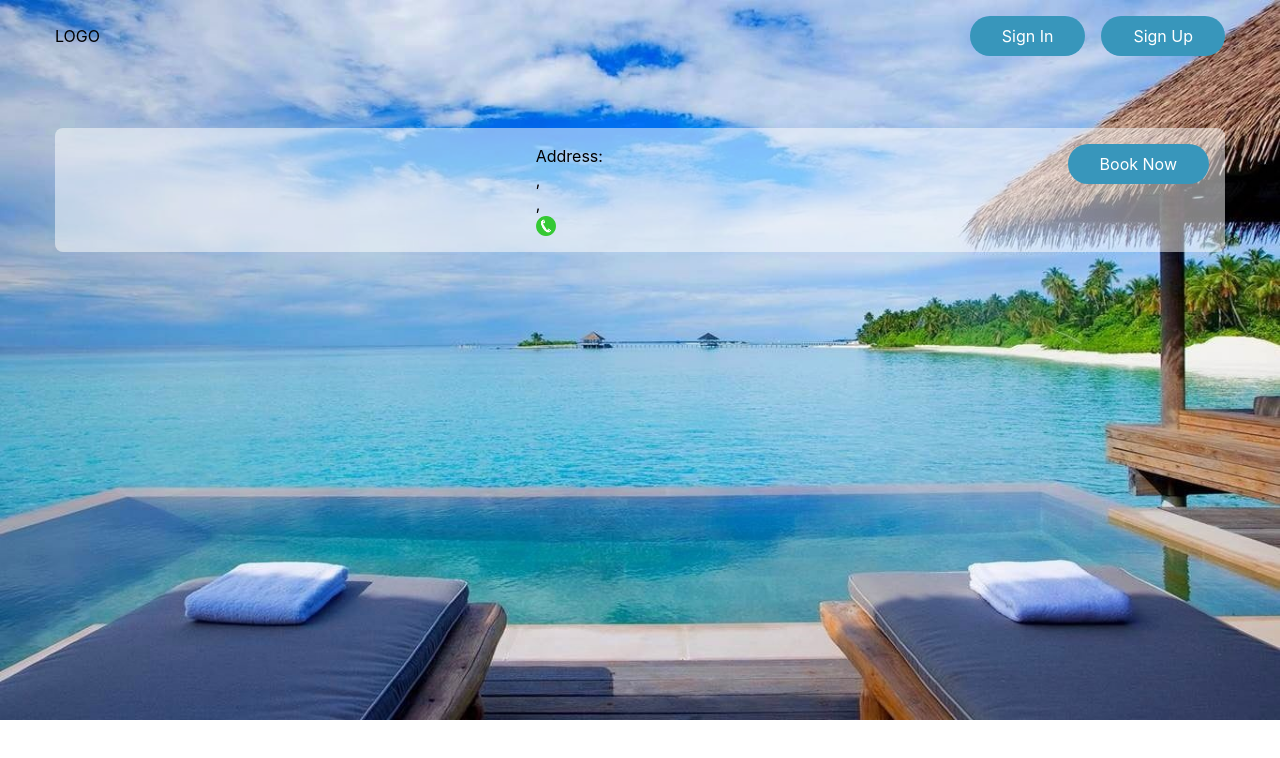
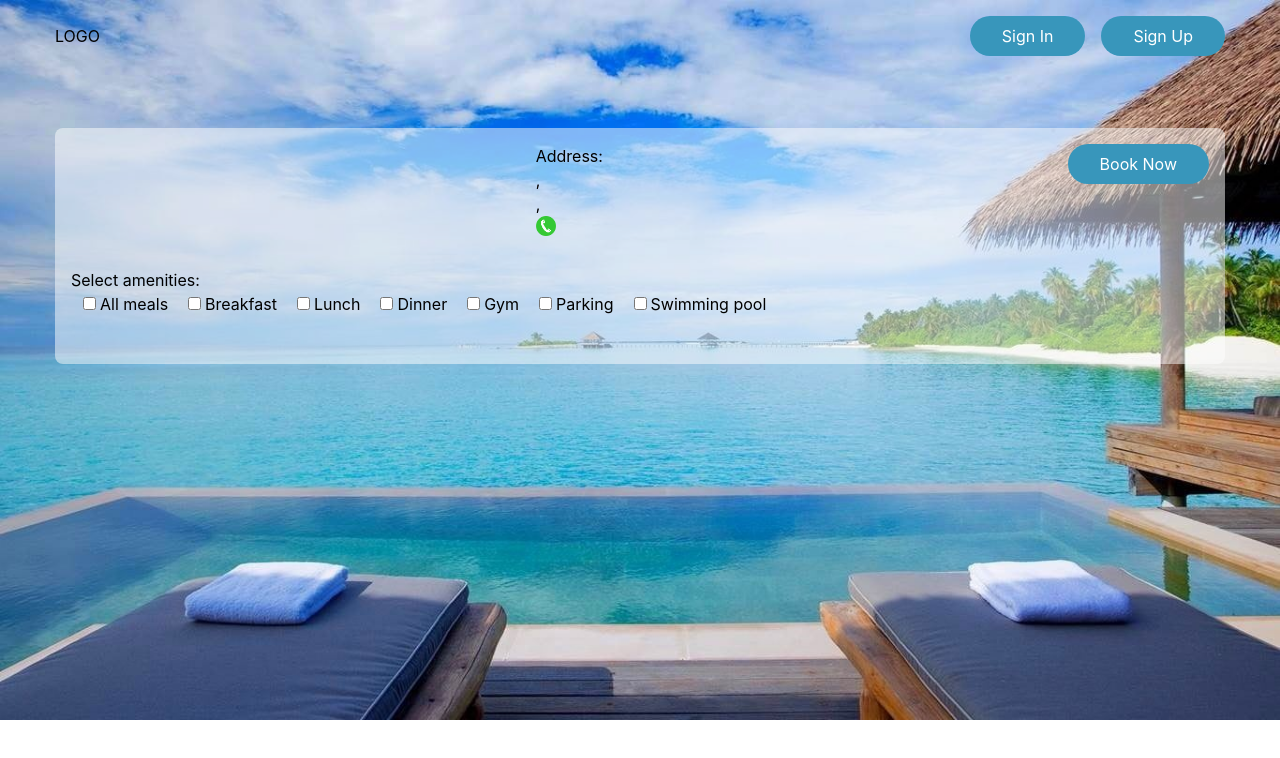
Before and after one commit to gopinathsjsu/team-project-logn, a Next.js app in the folder frontend/: page /particularHotel in a window 1280 px wide. Shown: the top 758 px of the page. Built offline with nearby package versions, Linux system fonts and the light colour scheme.

Commit message:
local commit

```diff
--- a/frontend/package.json
+++ b/frontend/package.json
@@ -13,6 +13,7 @@
     "@emotion/styled": "^11.8.1",
     "@mui/lab": "^5.0.0-alpha.73",
     "@mui/material": "^5.5.1",
+    "@mui/x-date-pickers-pro": "^5.0.0-alpha.3",
     "date-fns": "^2.28.0",
     "next": "12.1.0",
     "react": "17.0.2",
--- a/frontend/src/components/DateRangePicker.js
+++ b/frontend/src/components/DateRangePicker.js
@@ -16,7 +16,7 @@ export default function BasicDateRangePicker({ setDateRange }) {
         endText="Check-out"
         value={value}
         onChange={(newValue) => {
-          setDateRange(newValue);
+          setValue(newValue);
         }}
         renderInput={(startProps, endProps) => (
           <React.Fragment>
--- a/frontend/src/pages/findHotel.js
+++ b/frontend/src/pages/findHotel.js
@@ -6,12 +6,6 @@ export default function findHotel() {
   const router = useRouter();
 
   const [hotelDetails, setHotelDetails] = useState([]);
-  useEffect(async () => {
-    const data = await getWithAuth("/hotel/search/?query=paseo");
-    setHotelDetails(data);
-    console.log(data);
-  }, []);
-
   const handleBookNow = (id) => {
     router.push({
       pathname: "/particularHotel",
@@ -20,20 +14,42 @@ export default function findHotel() {
   };
 
   const [searchInput, setSearchInput] = useState("");
+  useEffect(async () => {
+    const data = await getWithAuth("/hotel/all");
+    setHotelDetails(data);
+    console.log(data);
+  }, [searchInput]);
 
   return (
     <div className="container flex flex-col items-center  mt-8">
       <div className="my-8 w-1/3">
-        <input placeholder="Search" className="w-full p-2 rounded-lg" type="text" onChange={(e) => setSearchInput(e.target.value)} />
+        <input
+          style={{ background: "rgba(255, 255, 255, 0.5)" }}
+          placeholder="Search"
+          className="w-full p-2 rounded-lg"
+          type="text"
+          onChange={(e) => setSearchInput(e.target.value)}
+        />
       </div>
-      {hotelDetails.map((item) => {
+      {hotelDetails
+        .filter((item) => {
+          return (
+            searchInput == "" ||
+            item.name.toLowerCase().includes(searchInput.toLowerCase()) ||
+            item.address.toLowerCase().includes(searchInput.toLowerCase()) ||
+            item.city.toLowerCase().includes(searchInput.toLowerCase()) ||
+            item.state.toLowerCase().includes(searchInput.toLowerCase()) ||
+            item.country.toLowerCase().includes(searchInput.toLowerCase())
+          );
+        })
+        .map((item) => {
           return (
             <div
-            className="w-full flex justify-between items-start rounded-lg p-4"
+              className="w-full flex justify-between items-start rounded-lg p-4 my-2"
               style={{ background: "rgba(255, 255, 255, 0.5)" }}
             >
-            <div>{item.name}</div>
-            <div>
+              <div className="w-1/4">{item.name}</div>
+              <div className="w-1/4">
                 <div>Address:</div>
                 <div>
                   {item.address}, {item.city}
@@ -42,7 +58,7 @@ export default function findHotel() {
                   {item.state}, {item.country}
                 </div>
               </div>
-            <div>
+              <div className="w-1/4 flex justify-end">
                 <button
                   onClick={() => handleBookNow(item.id)}
                   className="bg-button-color text-white px-8 py-2 rounded-full transition-all hover:shadow-button-shadow"
--- a/frontend/src/pages/particularHotel.js
+++ b/frontend/src/pages/particularHotel.js
@@ -7,6 +7,14 @@ export default function particularHotel() {
   const router = useRouter();
   const id = router.query;
   const [hotelDetails, setHotelDetails] = useState([]);
+
+  const [allMeals, setAllMeals] = useState(false);
+  const [breakfast, setBreakfast] = useState(false);
+  const [lunch, setLunch] = useState(false);
+  const [dinner, setDinner] = useState(false);
+  const [parking, setParking] = useState(false);
+  const [gym, setGym] = useState(false);
+  const [pool, setPool] = useState(false);
 
   useEffect(async () => {
     if (id.id != undefined) {
@@ -18,9 +26,10 @@ export default function particularHotel() {
   return (
     <div className="container mt-16">
       <div
-        className="w-full flex justify-between items-start rounded-lg p-4"
+        className="w-full flex flex-col justify-between items-center rounded-lg p-4"
         style={{ background: "rgba(255, 255, 255, 0.5)" }}
       >
+        <div className="w-full flex justify-between items-start">
           <div>{hotelDetails.name}</div>
           <div>
             <div>Address:</div>
@@ -47,6 +56,75 @@ export default function particularHotel() {
             </button>
           </div>
         </div>
+        <div className="my-8 w-full flex flex-col justify-start">
+          <div>Select amenities:</div>
+          <div className="flex flex-wrap">
+            <label className="mx-2">
+              <input
+                onChange={(e) => setAllMeals(!allMeals)}
+                checked={allMeals}
+                type="checkbox"
+                className="mx-1"
+              />
+              All meals
+            </label>
+            <label className="mx-2">
+              <input
+                onChange={(e) => setBreakfast(!breakfast)}
+                checked={breakfast}
+                type="checkbox"
+                className="mx-1"
+              />
+              Breakfast
+            </label>
+            <label className="mx-2">
+              <input
+                onChange={(e) => setLunch(!lunch)}
+                checked={lunch}
+                type="checkbox"
+                className="mx-1"
+              />
+              Lunch
+            </label>
+            <label className="mx-2">
+              <input
+                onChange={(e) => setDinner(!dinner)}
+                checked={dinner}
+                type="checkbox"
+                className="mx-1"
+              />
+              Dinner
+            </label>
+            <label className="mx-2">
+              <input
+                onChange={(e) => setGym(!gym)}
+                checked={gym}
+                type="checkbox"
+                className="mx-1"
+              />
+              Gym
+            </label>
+            <label className="mx-2">
+              <input
+                onChange={(e) => setParking(!parking)}
+                checked={parking}
+                type="checkbox"
+                className="mx-1"
+              />
+              Parking
+            </label>
+            <label className="mx-2">
+              <input
+                onChange={(e) => setPool(!pool)}
+                checked={pool}
+                type="checkbox"
+                className="mx-1"
+              />
+              Swimming pool
+            </label>
+          </div>
+        </div>
+      </div>
     </div>
   );
 }
```
Also changed, not shown: 2 other files (tests, documents, lock files or other folders). Lines whose indentation alone changed are shown as unchanged.
